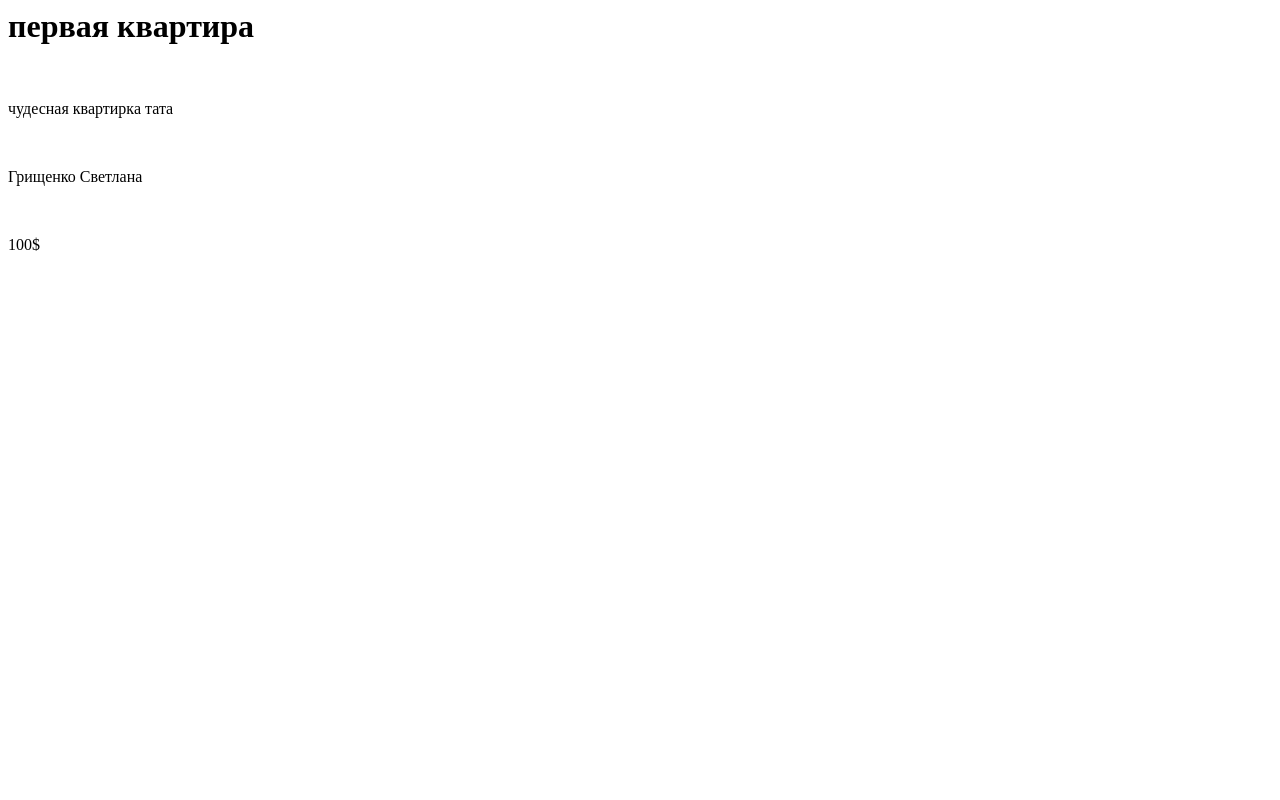
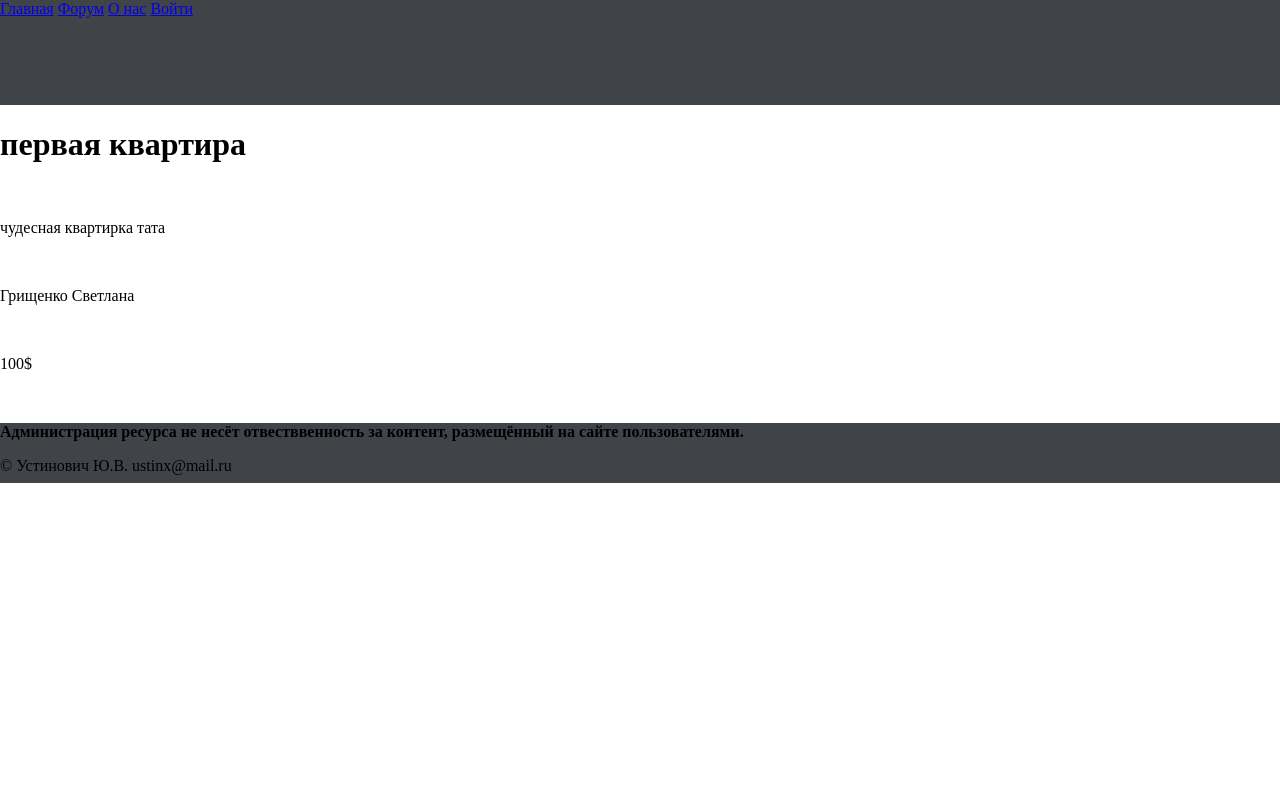
Before and after one commit to Ustingit/apartments, a Django app: page /flats/0/ in a window 1280 px wide. Run offline with Django 3.2, Linux system fonts and the light colour scheme; data comes from the database, SQL or seed files in the repository.

Commit message:
header is close to the top of page. Footer is still not in the right place

```diff
--- /dev/null
+++ b/flats/static/flats/detail_styles.css
@@ -0,0 +1,34 @@
+#outer_container {
+    position: absolute;
+    right: 0;
+    width: 100%;
+    bottom: 0px;
+    top: 0px;
+    heigth: 100%;
+    background: #FFFFFF;
+}
+header {
+ display: block; /* Для старых браузеров */
+ height: 105px; /* Высота шапки */
+ background: #404448;
+}
+.logo_container{
+    width: 10%;
+    right: 0px;
+    top: 0px;
+}
+.search_container{
+    width: 40%;
+    right: 0px;
+    top: 0px;
+}
+.buttons_container{
+    width: 50%;
+    right: 0px;
+    top: 0px;
+}
+footer {
+    margin: auto;
+    height: 60px;
+    background: #404448;
+}
--- a/flats/templates/flats/detail.html
+++ b/flats/templates/flats/detail.html
@@ -1,4 +1,27 @@
-<h1>{{ flat.title }}</h1><br>
-<p> {{ flat.about }} </p><br>
-<p> {{ flat.owner }} </p><br>
-<p> {{ flat.price }} </p><br>
+{% load staticfiles %}
+<link rel="stylesheet" type="text/css" href="{% static 'flats/detail_styles.css' %}" />
+
+<body>
+    <div id="outer_container">
+    <header>
+        <div class="logo_container"></div>
+        <div class="search_container"></div>
+        <div class="buttons_container">
+               <a href="{% url 'detail' flat.flat_id %}">Главная</a>
+            <a href="/">Форум</a>
+               <a href="/">О нас</a>
+               <a href="/">Войти</a>
+        </div>
+    </header>
+
+    <h1>{{ flat.title }}</h1><br>
+    <p> {{ flat.about }} </p><br>
+    <p> {{ flat.owner }} </p><br>
+    <p> {{ flat.price }} </p><br>
+        <footer>
+        <p><strong>Администрация ресурса не несёт отвестввенность за контент, размещённый на сайте пользователями.</strong></p>
+         <p>&copy; Устинович Ю.В. ustinx@mail.ru</p>
+    </footer>
+
+    </div>
+</body>
```
Also changed, not shown: flats/static/flats/style.css (added, +17 -0 lines), flats/templates/flats/index.html (+11 -1 lines).
